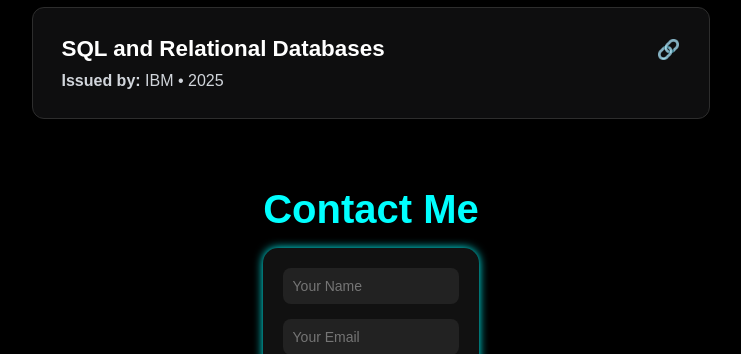
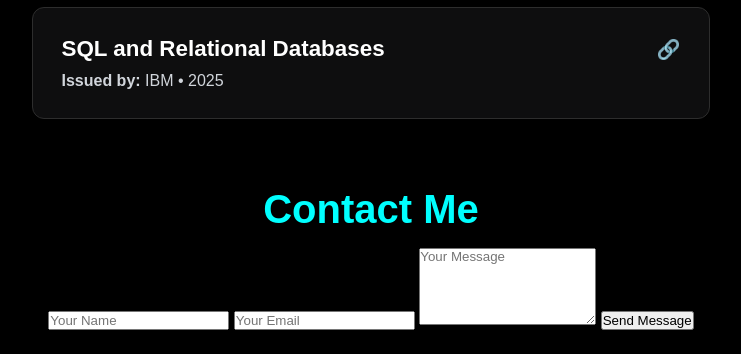
Before and after one commit to ArumilliLalitha/My_Portfolio, a plain HTML site: page index.html in a window 1280 px wide. Shown: the part 4129-4483 px from the top of the page, without its empty margins (269-1010 px from the left). Drawn offline with nearby package versions, Linux system fonts and the light colour scheme.

Commit message:
Update style.css

```diff
--- a/style.css
+++ b/style.css
@@ -438,8 +438,11 @@ footer {
   .section p, .about-points {
     font-size: 1rem;
   }
-  .education-card, .skill-card, .project-card, .certification-card, .contact-box {
+  .education-card, .skill-card, .project-card, .certification-card{
     width: 100%;
+  }
+  . contact -box{
+    width:85%;
   }
   .badge {
     width: 100px;
@@ -478,36 +481,3 @@ footer {
     display: flex;
   }
 }
-.contact-form-container {
-  width: 90%;
-  max-width: 400px; /* Small form box */
-  margin: 0 auto;
-  padding: 20px;
-  background-color: #111;
-  border-radius: 15px;
-  box-shadow: 0 0 10px #00ffff;
-}
-.contact-form-container form {
-  display: flex;
-  flex-direction: column;
-}
-.contact-form-container input,
-.contact-form-container textarea {
-  width: 100%;
-  padding: 10px;
-  margin-bottom: 15px;
-  border: none;
-  border-radius: 8px;
-  background-color: #222;
-  color: white;
-  font-size: 14px;
-}
-.contact-form-container button {
-  padding: 10px;
-  background: linear-gradient(to right, #00f0ff, #a000ff);
-  border: none;
-  border-radius: 8px;
-  color: black;
-  font-weight: bold;
-  cursor: pointer;
-}
```
